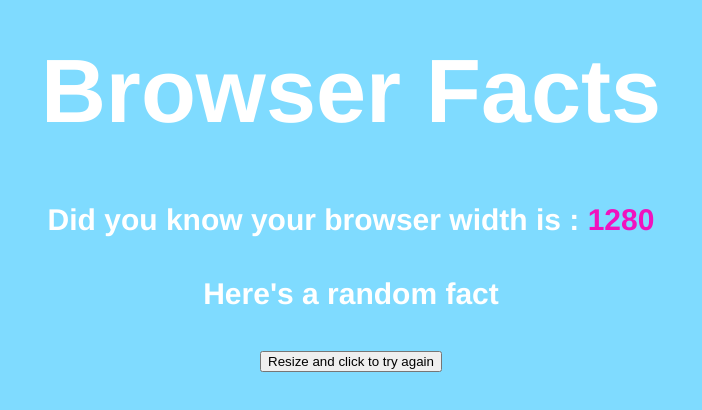
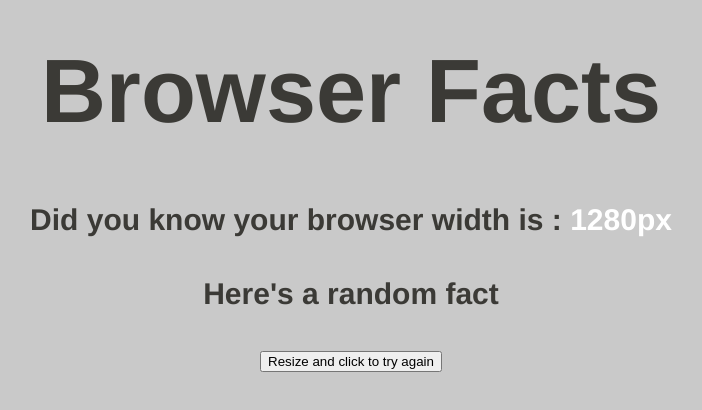
Before and after one commit to asmahler/bfacts, a plain HTML site: page index.html in a window 1280 px wide. Shown: the part 160-570 px from the top of the page, without its empty margins (289-991 px from the left). Drawn offline with Linux system fonts and the light colour scheme; no server answers.

Commit message:
style changes and logic change to show js on resize

```diff
--- a/css/main.css
+++ b/css/main.css
@@ -1,7 +1,7 @@
 html,body{
   margin: 0;
   body:0;
-  background-color: #7FDBFF;
+  background-color: #c9c9c9;
   font-family: Helvetica, sans-serif;
 }
 
@@ -18,11 +18,11 @@ html,body{
 }
 
 #size {
-  color: #F012BE;
+  color: #FFF;
 }
 
 .card h1, h4, p{
-  color:#FFF;
+  color: #3b3a36;
 }
 
 .card h1{
--- a/js/main.js
+++ b/js/main.js
@@ -3,18 +3,21 @@ var size = document.getElementById('size');
 var wiki = document.getElementById('wikiText');
 function init(){
 
-  showSize(size);
-
-  function showSize(el){
-    el.innerText = browserSize;
+  size.innerText = browserSize + "px";
+  return browserSize;
 
 
   }
-}
+
+
+init();
+
+ window.addEventListener("resize", function(){
+  size.innerText = window.innerWidth + "px";
+  });
 
 
 
-init();
 
 function ajax(){
   var request = new XMLHttpRequest();
```
